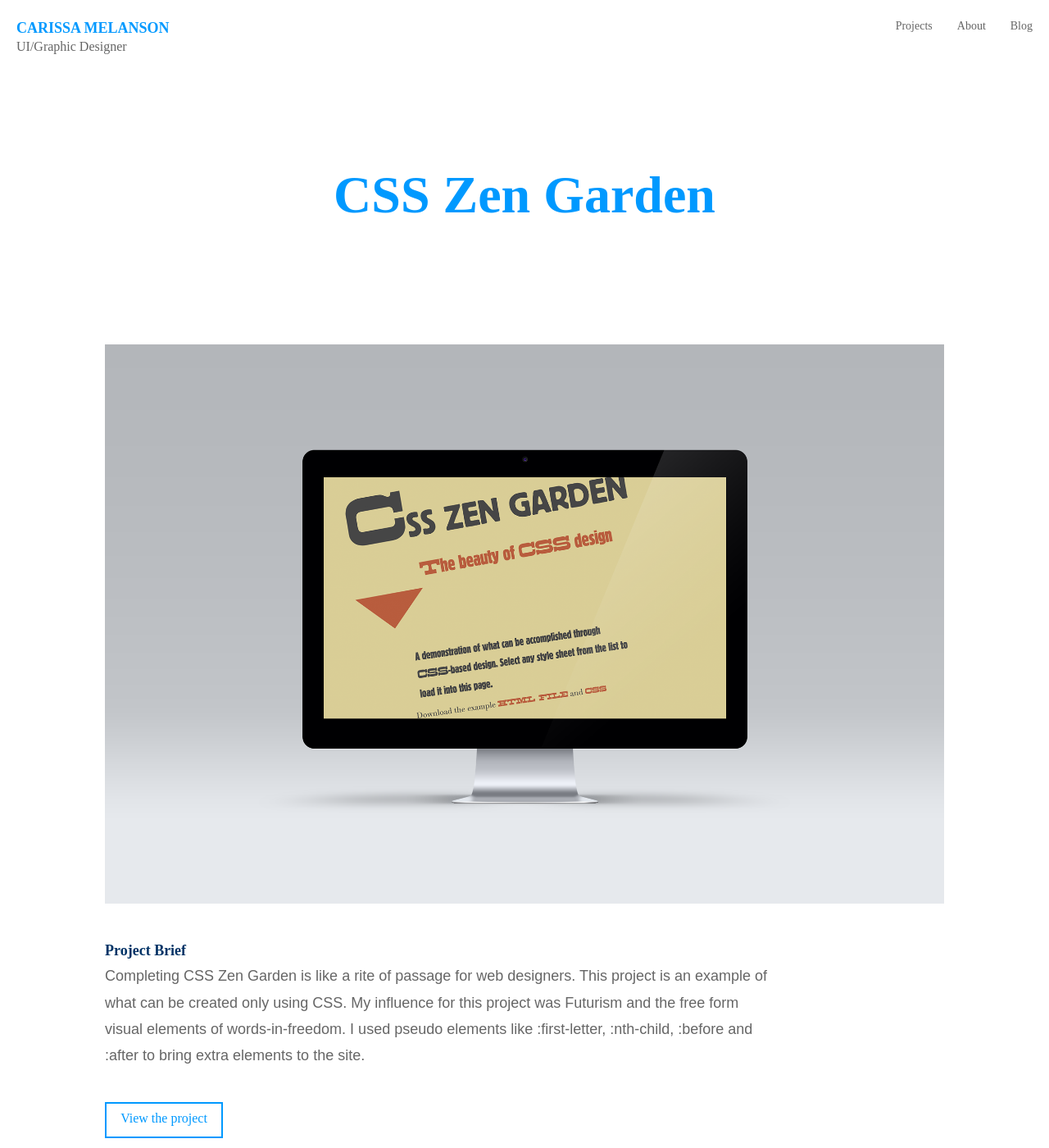
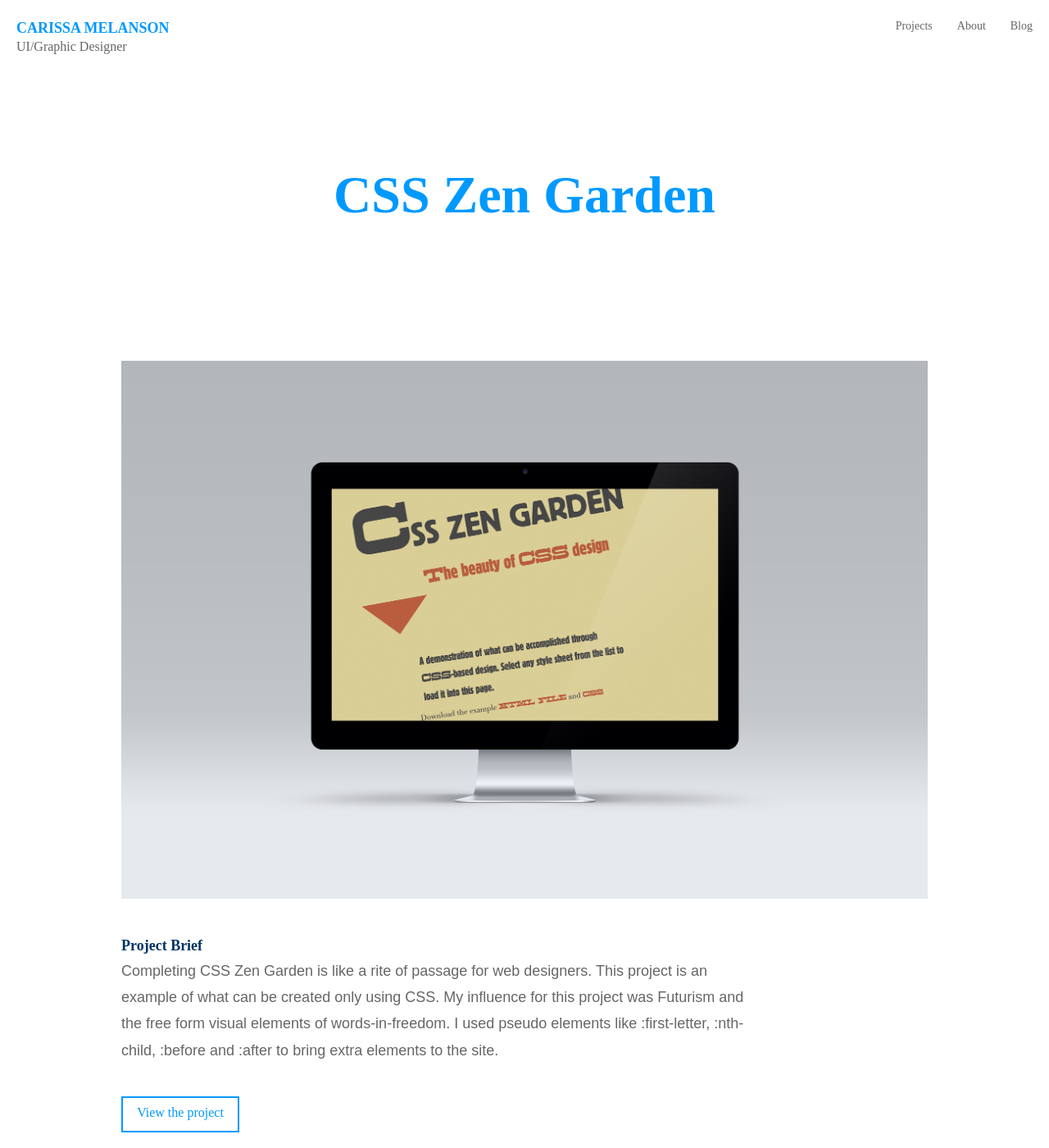
Before and after one commit to carissamelanson/carissamelanson.github.io, a Jekyll site: the page built from zengarden.html, in a window 1280 px wide and 1400 px high. Shown: the whole window at 82% size. Built offline with Jekyll 4.4.1, drawn with Linux system fonts in a browser that asks for light colours.

Commit message:
edits to all pages

```diff
--- a/about.html
+++ b/about.html
@@ -6,9 +6,10 @@ title: Hi! I’m Carissa.
 
                 <div class="page-content">
                     <div class="page-wrapper">
+                         <div class="about-box">
 
                     <img class="profile"src="images/carissa.jpg"alt="Carissa and George">
-                    <div class="about-box">
+
 
                         <p>Born and raised in the Lone Star State, I'm currently based out of Austin, Texas. I have a BFA in Design form UT-Austin and have been a mural painter, a co-founder of a textile design studio, a screen printer on tour with Drake, an art mentor to children, and a graphic designer for political campaigns. As a recent graduate from The Iron Yard, I am excited to add to my skill set as a UI Designer.</p>
                         <br>
--- a/bluedahlia.html
+++ b/bluedahlia.html
@@ -7,9 +7,10 @@ title: Blue Dahlia Redesign
 
 	<div class="page-content">
 		<div class="page-wrapper">
+			<div class="project-info">
 
 					<img class="project-image"src="images/bluedahlia-mockup.png"alt="Blue Dahlia">
-					<div class="project-info">
+
 						<h3>Project Brief</h3>
 						<p>I love happy hours at Blue Dahlia! They have one of the best patios in town. Their current website doesn't reflect what a cool restaurant it is. My goal was to make the website more inviting and modern.</p>
 
--- a/css/main.scss
+++ b/css/main.scss
@@ -142,7 +142,7 @@ nav,
 }
 
 .page-content{
-	width: 90%;
+	width: 100%;
 	margin: 0 auto;
 	overflow: hidden;
 
@@ -216,7 +216,9 @@ nav,
 	   h3{
 	   	text-align: center;
 	   	margin-top: 20px;
-	   	color: #fff;}
+	   	color: #fff;
+	   	padding: 10px;
+	   }
 }
 
 .zengarden:hover .transition,
@@ -244,11 +246,14 @@ nav,
 	margin: 0 auto;
 	margin-bottom: 40px;
 
-
+}
+.project-info{
+	padding: 20px;
 }
 .project-info p{
 	margin-bottom: 40px;
 	width: 100%;
+
 }
 
 .project-image-ironrides{
@@ -264,7 +269,12 @@ nav,
 .profile{
 	width: 40%;
 	float: left;
-	margin-right: 50px;}
+	margin-right: 20px;
+margin-bottom: 20px;}
+
+.about-box{
+	padding: 20px;
+}
 
 
 /*BLOG*/
@@ -340,6 +350,7 @@ footer{
 
 /* MEDIUM MEDIA QUERY */
 @media screen and(min-width: 800px){
+
 	.wrap{height: 400px;}
 	.header-info{
 		padding-top: 100px;
@@ -347,6 +358,10 @@ footer{
 
 	}
 	h1{font-size: 4em;}
+
+	.page-content{
+	width: 90%;
+	}
 
 .snippet{
 	float: left;
--- a/lookup.html
+++ b/lookup.html
@@ -5,8 +5,9 @@ title: Look Up
 
 	<div class="page-content">
 		<div class="page-wrapper">
+			<div class="project-info">
 		<img class="project-image"src="images/lookup-mockup.png"alt="Look Up">
-		<div class="project-info">
+
 			<h3>Project Brief</h3>
 			<p>I created a fully-designed and integrated system for a new web application, Look Up. Look Up is a mentorship app that pairs Austin based designers and developers with mentors and mentees.</p>
 
@@ -23,11 +24,12 @@ title: Look Up
 		<!-- <img class="project-image" src="images/lookup-4.png" alt="Look Up"> -->
 		<h3>Process</h3>
 			<p>In two weeks, the project was completed, with research and competitive market analysis, user surveys, style tiles, wireframes, comps, and using Illustrator to create all of the logos and icons for the site, before diving into production in code. Check out out this <a href="http://carissamelanson.com/look-up-style-guide/process.html">Style Guide</a> for more details on my process and design elements!</p><br>
-			</div>
+
 
 		<img class="project-image" src="images/responsive-sketch-3.png" alt="Look Up Responsive Sketch">
 
 		<img class="project-image" src="images/lookup-styletile.png" alt="Look Up Style Tile">
+			</div>
 
 	</div>
 
--- a/zengarden.html
+++ b/zengarden.html
@@ -5,8 +5,9 @@ title: CSS Zen Garden
 
 	<div class="page-content">
 		<div class="page-wrapper">
+			<div class="project-info">
 		<img class="project-image"src="images/zen-mockup.png"alt="CSS Zen Garden">
-		<div class="project-info">
+
 			<h3>Project Brief</h3>
 			<p>Completing CSS Zen Garden is like a rite of passage for web designers. This project is an example of what can be created only using CSS. My influence for this project was Futurism and the free form visual elements of words-in-freedom. I used pseudo elements like :first-letter, :nth-child, :before and :after to bring extra elements to the site.</p>
 
@@ -25,10 +26,11 @@ title: CSS Zen Garden
 		<!-- <img class="project-image" src="images/zengarden-3.jpg" alt="CSS Zen Garden">
 		<img class="project-image" src="images/zengarden-4.jpg" alt="CSS Zen Garden"> -->
 		<h3>Process</h3>
-			<p>To start the project, I researched Futurism and created a word list to generate ideas and concepts. I created styles tiles to explore different concepts, type and color options.</p><br>	</div>
+			<p>To start the project, I researched Futurism and created a word list to generate ideas and concepts. I created styles tiles to explore different concepts, type and color options.</p><br>
 		<img class="project-image" src="images/futurism-wordlist.png" alt="CSS Zen Garden Word List">
 
 		<img class="project-image" src="images/style-tile_futurism_2.png" alt="CSS Zen Garden Style Tile">
+		</div>
 
 	</div>
 
```
